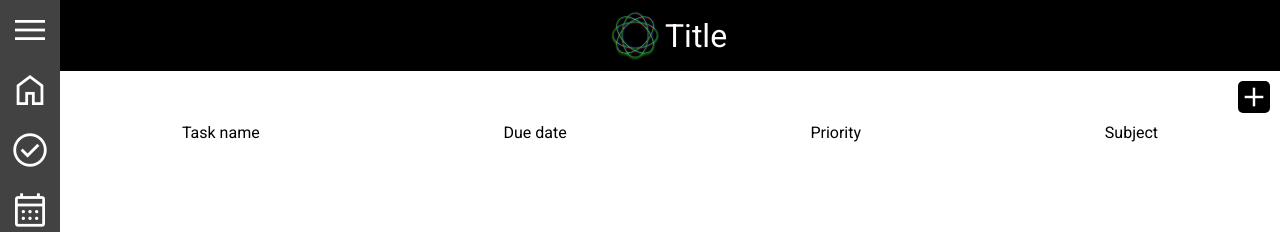
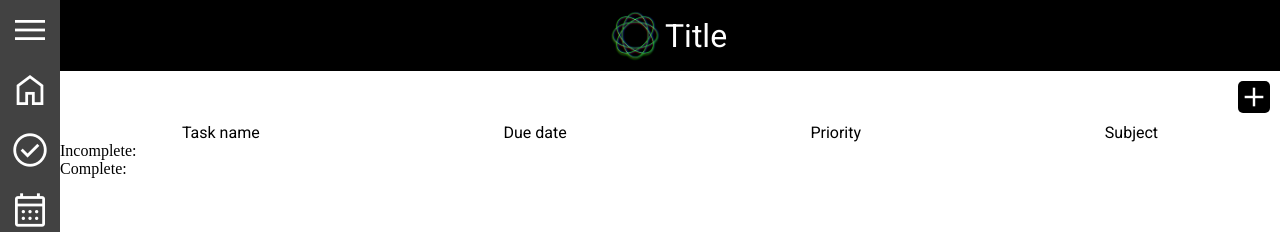
Before and after one commit to Youahm48/Web-Application, a React (Vite) app: page / in a window 1280 px wide. Shown: the top 232 px of the page. Built offline with nearby package versions, Linux system fonts and the light colour scheme.

Commit message:
Separating completed tasks from incomplete ones

```diff
--- a/src/components/ListCard.jsx
+++ b/src/components/ListCard.jsx
@@ -2,8 +2,6 @@ import React from "react"
 import "../stylesheets/components/ListCard.css"
 
 export default function ListCard(props) {
-  //Should I change checkbox button to input and use toggle complete task as onchange function?
-
   var checkbox;
   if(props.isComplete) {
     checkbox = <button id="checkbox" className="material-symbols-outlined" onClick={props.toggleTaskStatus}>check_box</button>
--- a/src/components/ListContainer.jsx
+++ b/src/components/ListContainer.jsx
@@ -3,8 +3,9 @@ import ListCard from "./ListCard"
 import "../stylesheets/components/ListContainer.css"
 
 export default function ListContainer(props) {
-  const listItems = props.tasks.map(
+  const completeListItems = props.tasks.map(
     function(item) {
+      if(item.isComplete) {
         return(
           <ListCard
             id={item.id}
@@ -17,6 +18,25 @@ export default function ListContainer(props) {
           />
         )
       }
+    }
+  )
+
+  const incompleteListItems = props.tasks.map(
+    function(item) {
+      if(!item.isComplete) {
+        return(
+          <ListCard
+            id={item.id}
+            isComplete={item.isComplete}
+            name={item.name}
+            deadline={item.deadline}
+            priority={item.priority}
+            subject={item.subject}
+            toggleTaskStatus={props.toggleTaskStatus}
+          />
+        )
+      }
+    }
   )
 
   return(
@@ -27,8 +47,13 @@ export default function ListContainer(props) {
         <div>Priority</div>
         <div>Subject</div>
       </div>
-      <div id="card-container">
-        {listItems}
+      <div id="incomplete-card-container">
+        Incomplete:
+        {incompleteListItems}
+      </div>
+      <div id="complete-card-container">
+        Complete:
+        {completeListItems}
       </div>
     </div>
   )
```
Lines whose indentation alone changed are shown as unchanged.
